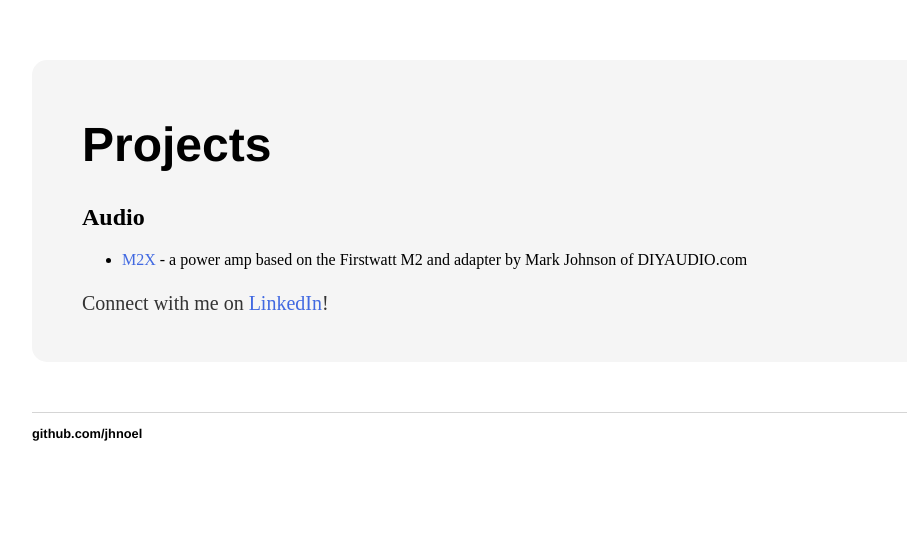
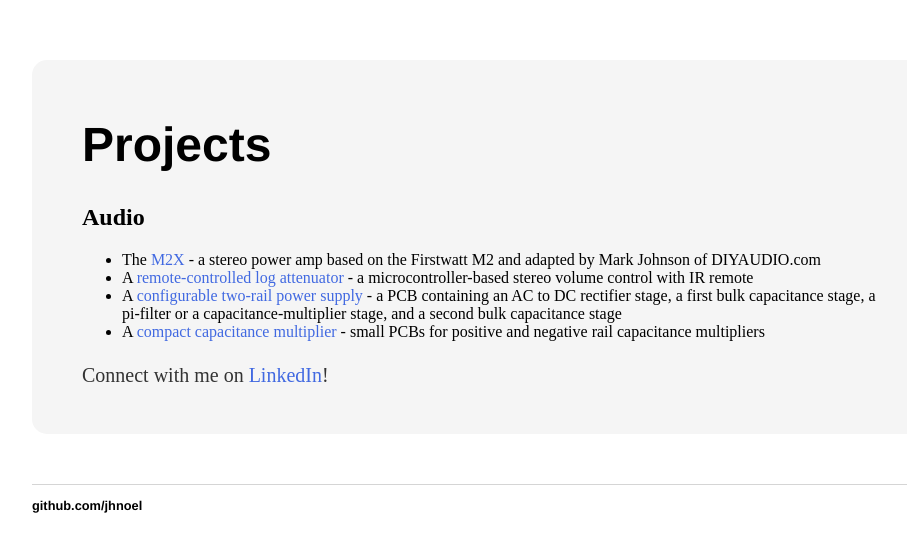
Before and after one commit to jhnoel/jhnoel.github.io, a Jekyll site: the page built from index.html, in a window 1280 px wide. Shown: the top 552 px of the page, without its empty margins (160-1067 px from the left). Built offline with Jekyll 4.4.1, drawn with Linux system fonts in a browser that asks for light colours.

Commit message:
Update index.html

```diff
--- a/index.html
+++ b/index.html
@@ -8,7 +8,10 @@ title: Projects - Jamie Noel
 
 	<h2>Audio</h2>
 	<ul>
-	<li><a href="https://jhnoel.github.io/M2X/">M2X</a> - a power amp based on the Firstwatt M2 and adapter by Mark Johnson of DIYAUDIO.com</li>
+	<li>The <a href="https://jhnoel.github.io/M2X/">M2X</a> - a stereo power amp based on the Firstwatt M2 and adapted by Mark Johnson of DIYAUDIO.com</li>
+	<li>A <a href="https://jhnoel.github.io/rcla/">remote-controlled log attenuator</a> - a microcontroller-based stereo volume control with IR remote</li>
+	<li>A <a href="https://jhnoel.github.io/ctrps/">configurable two-rail power supply</a> - a PCB containing an AC to DC rectifier stage, a first bulk capacitance stage, a pi-filter or a capacitance-multiplier stage, and a second bulk capacitance stage </li>
+	<li>A <a href="https://jhnoel.github.io/ccm/">compact capacitance multiplier</a> - small PCBs for positive and negative rail capacitance multipliers</li>
 	</ul>
 
 	<p> Connect with me on <a href="https://www.linkedin.com/in/jamie-noel-5b78a887/">LinkedIn</a>!</p>
```
